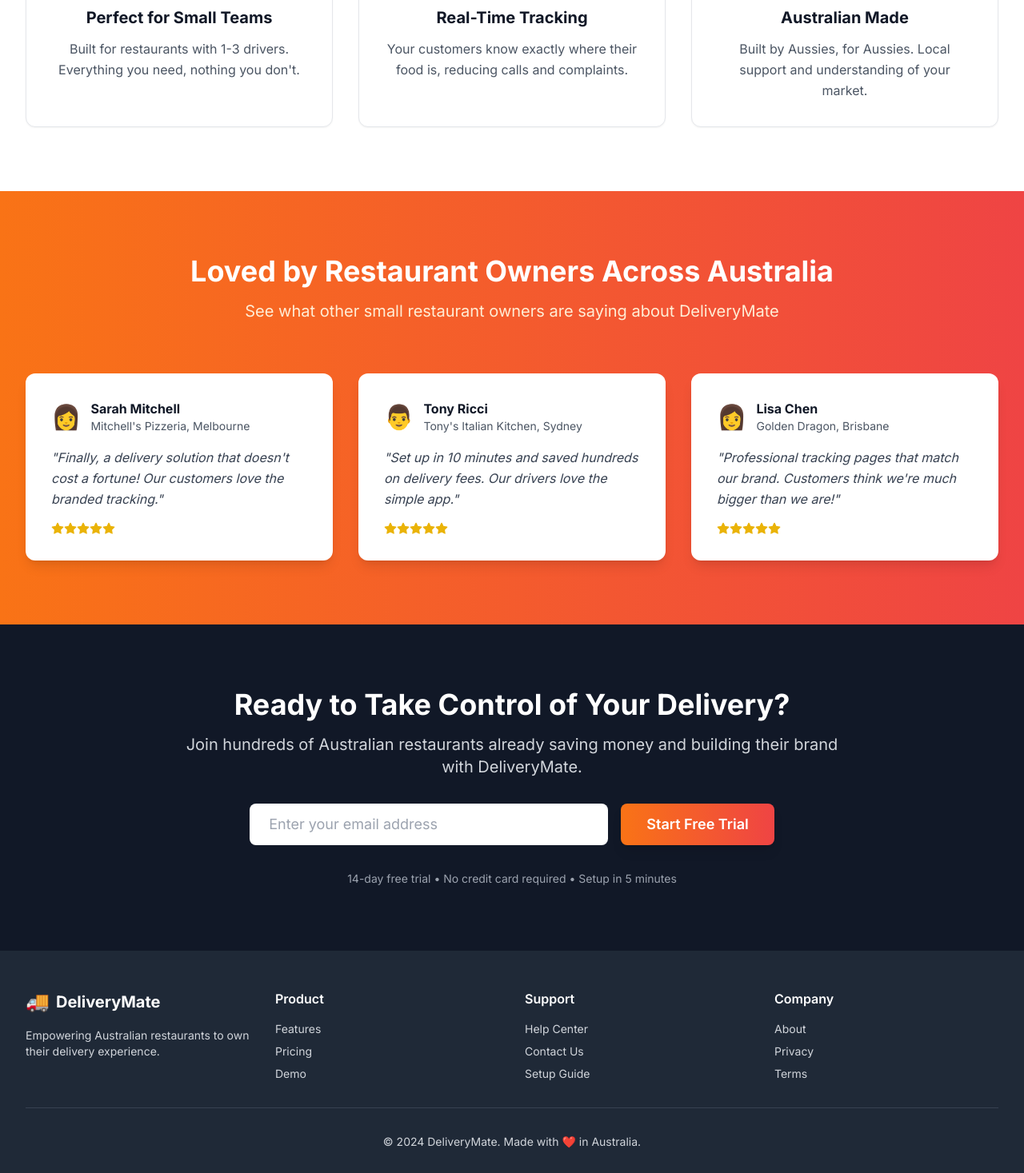
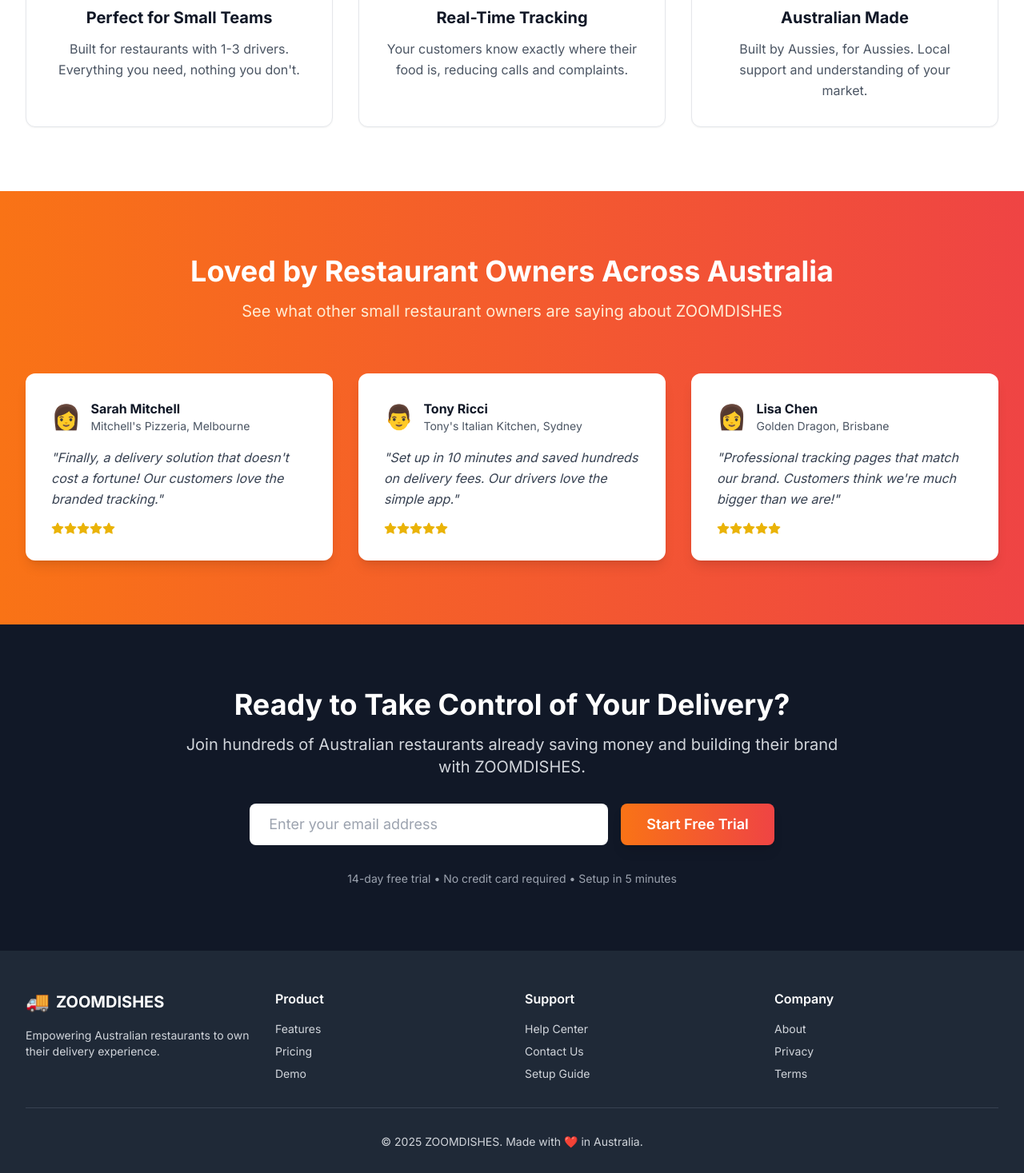
Before and after one commit to deerghayu/restaurant-delivery-saas, a Next.js app: page / in a window 1280 px wide. Shown: the part 1330-2797 px from the top of the page at 80% size. Built offline with nearby package versions, Linux system fonts and the light colour scheme; no server answers.

Commit message:
clean-ups

```diff
--- a/app/layout.tsx
+++ b/app/layout.tsx
@@ -8,7 +8,7 @@
 const inter = Inter({ subsets: ["latin"] });
 
 export const metadata: Metadata = {
-  title: "DeliveryMate - Restaurant Delivery Management",
+  title: "ZOOMDISHES - Restaurant Delivery Management",
   description: "Lightweight delivery management for Australian restaurants",
   keywords:
     "restaurant delivery, food delivery management, Australian restaurants",
--- a/components/AuthForm.tsx
+++ b/components/AuthForm.tsx
@@ -77,7 +77,7 @@
         <div className="text-center mb-8">
           <div className="flex items-center justify-center space-x-2 mb-4">
             <span className="text-3xl">🚚</span>
-            <span className="text-2xl font-bold gradient-text">DeliveryMate</span>
+            <span className="text-2xl font-bold gradient-text">ZOOMDISHES</span>
           </div>
           <h2 className="text-2xl font-bold text-gray-900">
             {mode === 'login' ? 'Welcome Back' : 'Start Your Free Trial'}
--- a/components/LandingPage.tsx
+++ b/components/LandingPage.tsx
@@ -87,7 +87,7 @@
             <div className="flex items-center space-x-2">
               <span className="text-2xl">🚚</span>
               <span className="text-xl font-bold gradient-text">
-                DeliveryMate
+                ZOOMDISHES
               </span>
             </div>
             <div className="flex items-center space-x-4">
@@ -121,7 +121,7 @@
               </h1>
 
               <p className="text-xl text-gray-700 mb-8 leading-relaxed">
-                Stop paying hefty commissions to delivery giants. DeliveryMate
+                Stop paying hefty commissions to delivery giants. ZOOMDISHES
                 gives small Australian restaurants everything they need to run
                 their own delivery service with professional branded tracking.
               </p>
@@ -255,7 +255,7 @@
             </h2>
             <p className="text-xl text-orange-100 max-w-3xl mx-auto">
               See what other small restaurant owners are saying about
-              DeliveryMate
+              ZOOMDISHES
             </p>
           </div>
 
@@ -295,7 +295,7 @@
           </h2>
           <p className="text-xl text-gray-300 mb-8">
             Join hundreds of Australian restaurants already saving money and
-            building their brand with DeliveryMate.
+            building their brand with ZOOMDISHES.
           </p>
 
           <div className="flex flex-col sm:flex-row gap-4 justify-center mb-8">
@@ -325,7 +325,7 @@
               <div className="flex items-center space-x-2 mb-4">
                 <span className="text-2xl">🚚</span>
                 <span className="text-xl font-bold text-white">
-                  DeliveryMate
+                  ZOOMDISHES
                 </span>
               </div>
               <p className="text-sm">
@@ -426,7 +426,7 @@
           </div>
 
           <div className="border-t border-gray-700 mt-8 pt-8 text-center text-sm">
-            <p>&copy; 2024 DeliveryMate. Made with ❤️ in Australia.</p>
+            <p>&copy; 2025 ZOOMDISHES. Made with ❤️ in Australia.</p>
           </div>
         </div>
       </footer>
```
Also changed, not shown: 1 other file (tests, documents, lock files or other folders).
